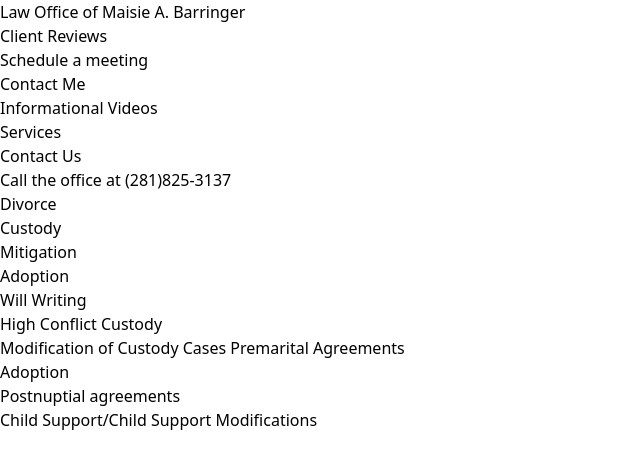
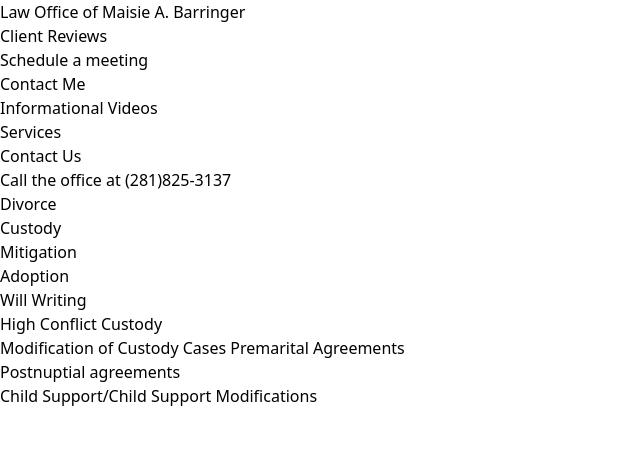
Before and after one commit to manyLizards/lawffice, a plain HTML site: page index.html in a window 1280 px wide. Shown: the whole page, without its empty margins (0-640 px from the left). Drawn offline with nearby package versions, Linux system fonts and the light colour scheme.

Commit message:
edited list of services to erase multiples/services she doesn't perform

```diff
--- a/index.html
+++ b/index.html
@@ -38,7 +38,6 @@
             <li>Will Writing</li>
             <li>High Conflict Custody</li>
             <li>Modification of Custody Cases Premarital Agreements</li>
-            <li>Adoption</li>
             <li>Postnuptial agreements</li>
             <li>Child Support/Child Support Modifications</li>
         </ul>
```
